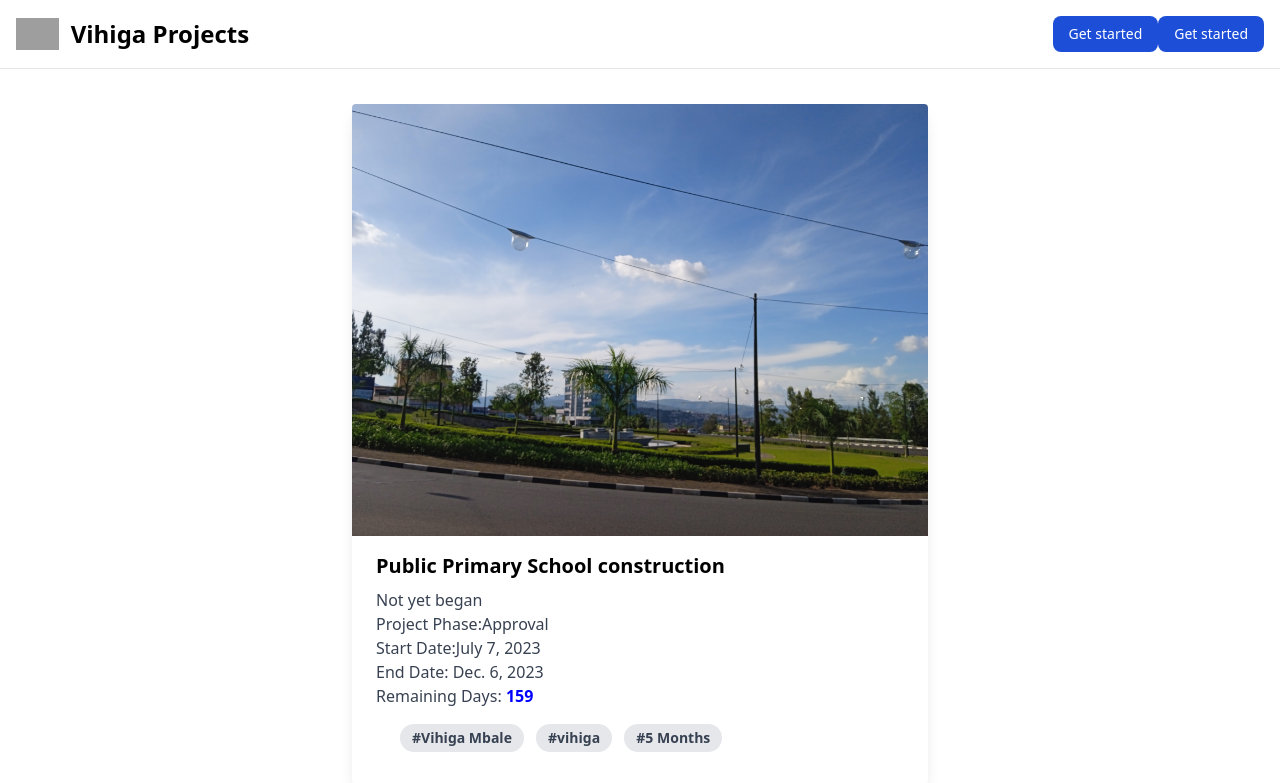
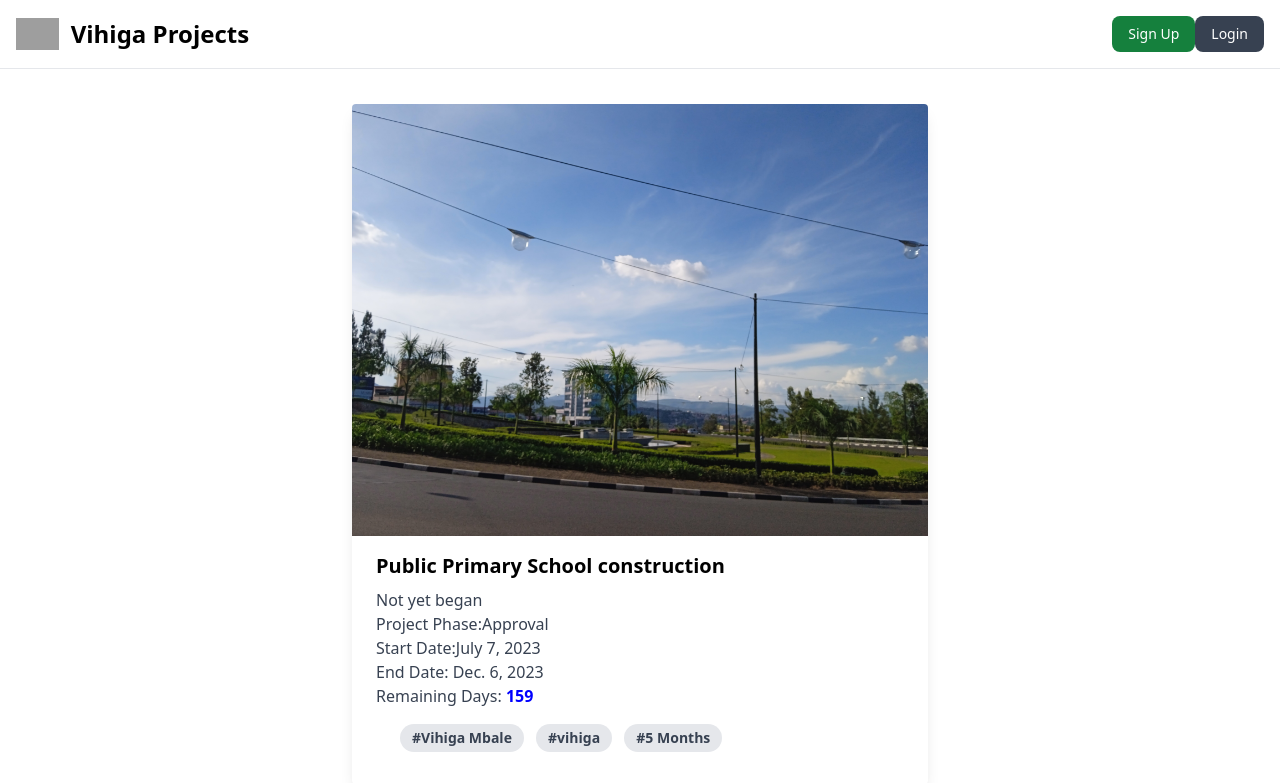
Before and after one commit to Rogendo/VHC-Project-Tracker, a Django app: page /items/2/ in a window 1280 px wide. Shown: the top 783 px of the page. Run offline with Django 4.2, Linux system fonts and the light colour scheme; data comes from the database, SQL or seed files in the repository; some libraries are stand-ins or nearby versions; grey boxes are pictures that could not be loaded.

Commit message:
Update base.html

```diff
--- a/tracker/templates/tracker/base.html
+++ b/tracker/templates/tracker/base.html
@@ -18,8 +18,8 @@
       <span class="self-center text-2xl font-semibold whitespace-nowrap dark:text-white">Vihiga Projects</span>
   </a>
   <div class="flex md:order-2">
-      <button type="button" class="text-white bg-blue-700 hover:bg-blue-800 focus:ring-4 focus:outline-none focus:ring-blue-300 font-medium rounded-lg text-sm px-4 py-2 text-center mr-3 md:mr-0 dark:bg-blue-600 dark:hover:bg-blue-700 dark:focus:ring-blue-800">Get started</button>
-      <button type="button" class="text-white bg-blue-700 hover:bg-blue-800 focus:ring-4 focus:outline-none focus:ring-blue-300 font-medium rounded-lg text-sm px-4 py-2 text-center mr-3 md:mr-0 dark:bg-blue-600 dark:hover:bg-blue-700 dark:focus:ring-blue-800">Get started</button>
+      <button type="button" class="text-white bg-green-700 hover:bg-gray-800 focus:ring-4 focus:outline-none focus:ring-gray-300 font-medium rounded-lg text-sm px-4 py-2 text-center mr-3 md:mr-0 dark:bg-green-600 dark:hover:bg-green-700 dark:focus:ring-green-800">Sign Up</button>
+      <button type="button" class="text-white bg-gray-700 hover:bg-green-800 focus:ring-4 focus:outline-none focus:ring-blue-green font-medium rounded-lg text-sm px-4 py-2 text-center mr-3 md:mr-0 dark:bg-gray-600 dark:hover:bg-gray-700 dark:focus:ring-gray-800">Login</button>
 
       <button data-collapse-toggle="navbar-sticky" type="button" class="inline-flex items-center p-2 w-10 h-10 justify-center text-sm text-gray-500 rounded-lg md:hidden hover:bg-gray-100 focus:outline-none focus:ring-2 focus:ring-gray-200 dark:text-gray-400 dark:hover:bg-gray-700 dark:focus:ring-gray-600" aria-controls="navbar-sticky" aria-expanded="false">
         <span class="sr-only">Open main menu</span>
```
